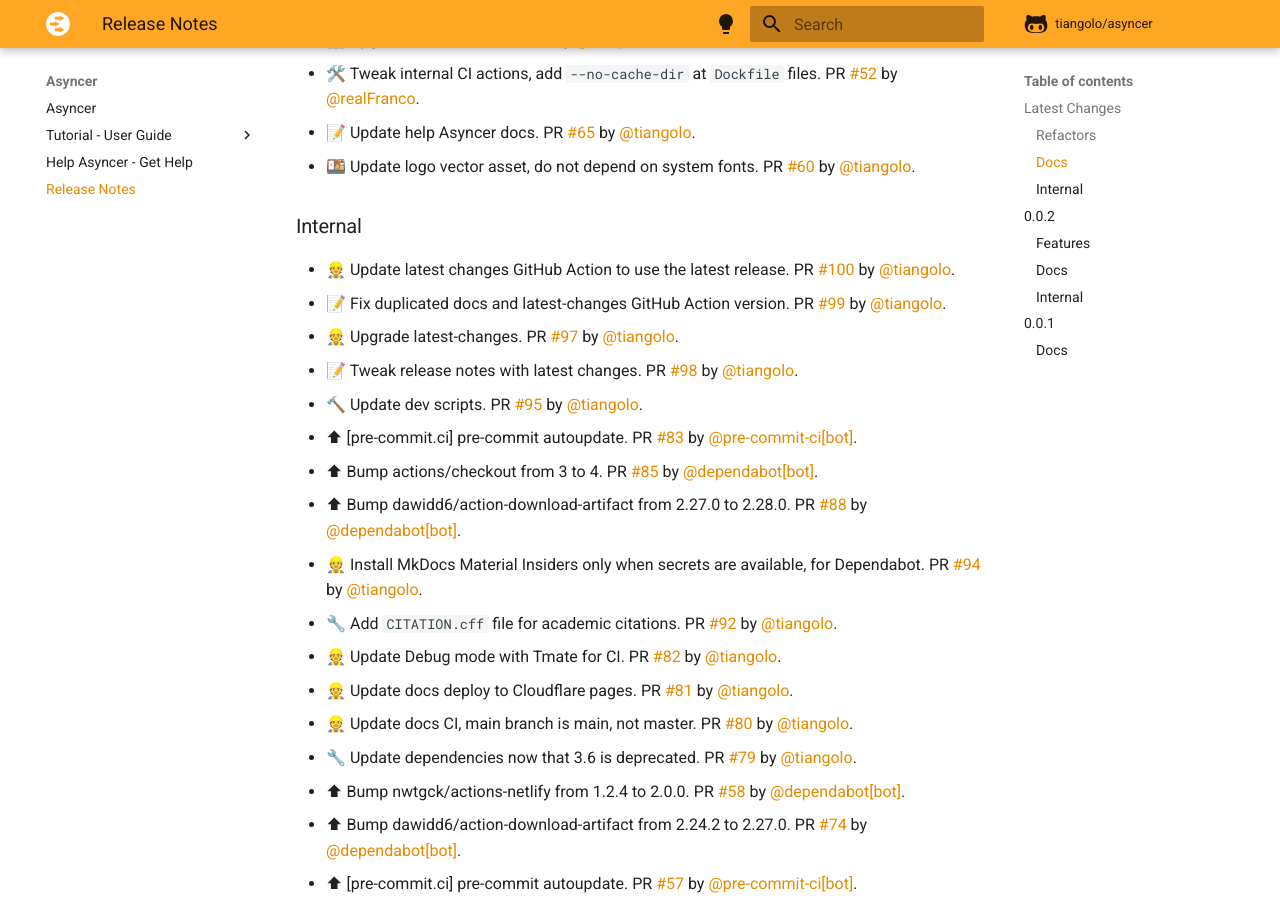
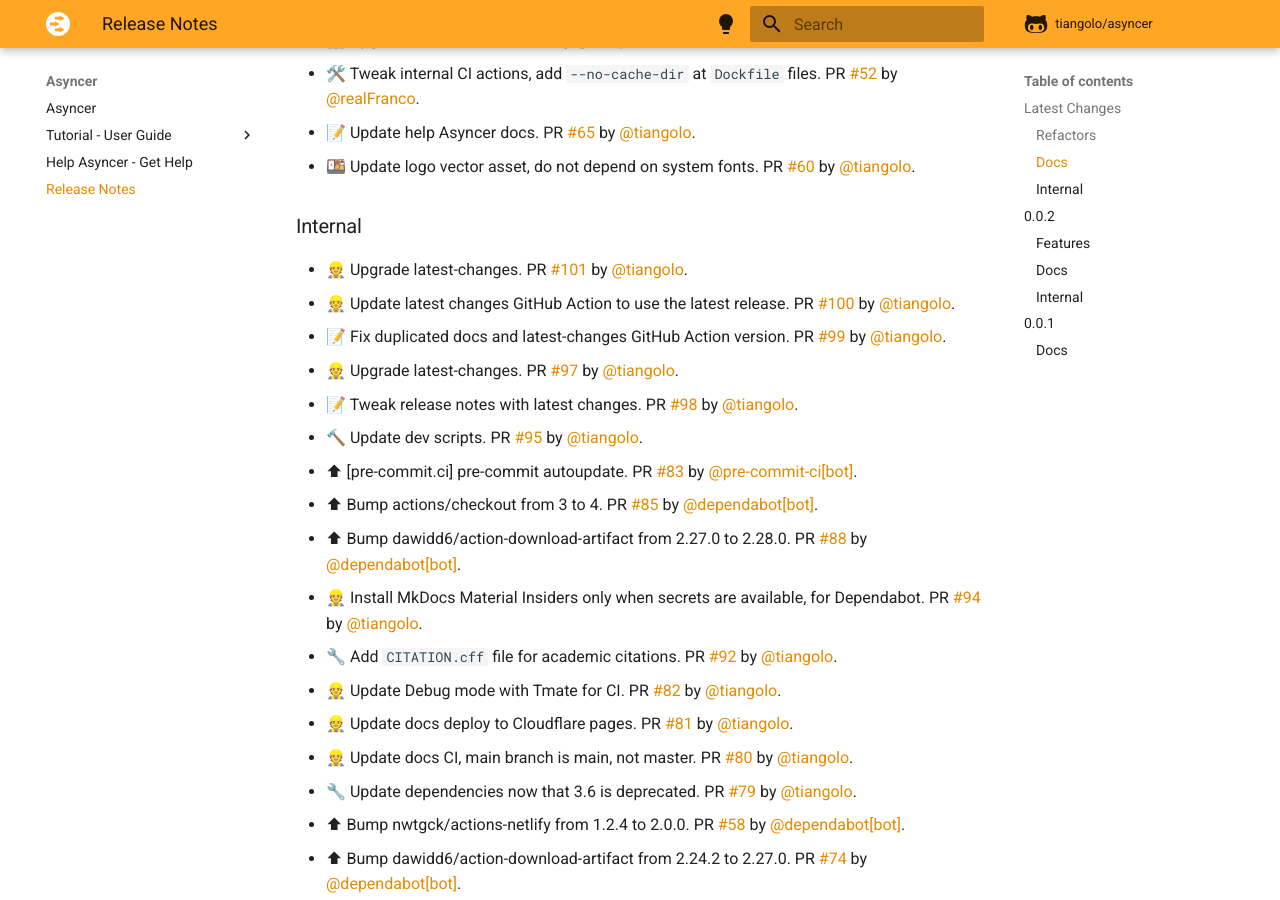
Before and after one commit to balintfrankas/fastapi-asyncer, an MkDocs documentation site: the page built from docs/release-notes.md, in a window 1280 px wide and 900 px high, scrolled down 353 px. Built offline with MkDocs 1.6.1 and Material for MkDocs 9.7.7, drawn with Linux system fonts in a browser that asks for light colours; comment, search, counter and statistics services are not loaded.

Commit message:
📝 Update release notes

```diff
--- a/docs/release-notes.md
+++ b/docs/release-notes.md
@@ -15,6 +15,7 @@
 
 ### Internal
 
+* 👷 Upgrade latest-changes. PR [#101](https://github.com/tiangolo/asyncer/pull/101) by [@tiangolo](https://github.com/tiangolo).
 * 👷 Update latest changes GitHub Action to use the latest release. PR [#100](https://github.com/tiangolo/asyncer/pull/100) by [@tiangolo](https://github.com/tiangolo).
 * 📝 Fix duplicated docs and latest-changes GitHub Action version. PR [#99](https://github.com/tiangolo/asyncer/pull/99) by [@tiangolo](https://github.com/tiangolo).
 * 👷 Upgrade latest-changes. PR [#97](https://github.com/tiangolo/asyncer/pull/97) by [@tiangolo](https://github.com/tiangolo).
```
